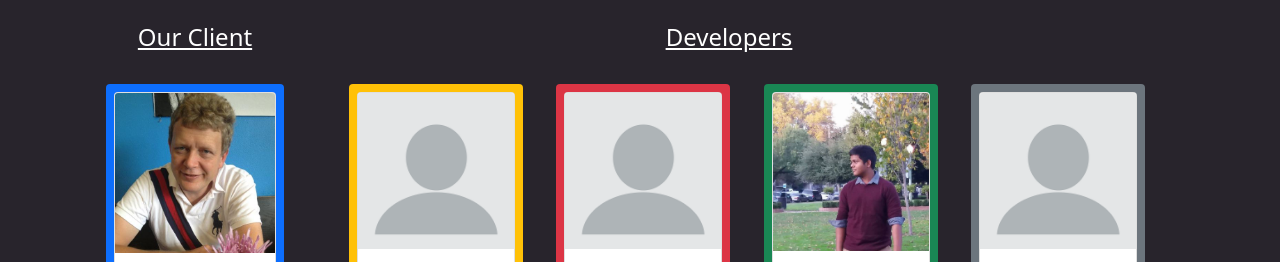
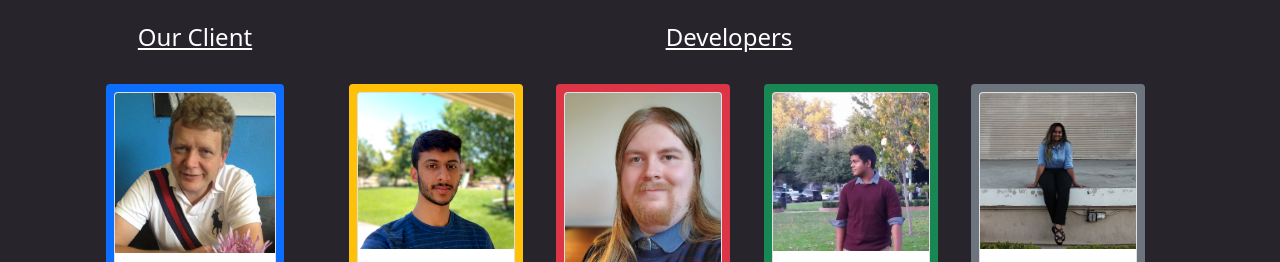
Before and after one commit to o-chib/hexisle.io, a website: page landing-page/index.html in a window 1280 px wide. Shown: the part 506-768 px from the top of the page. Drawn offline with nearby package versions, Linux system fonts and the light colour scheme.

Commit message:
Pictures added and small changes

```diff
--- a/landing-page/index.html
+++ b/landing-page/index.html
@@ -74,19 +74,19 @@
         <div class="col-md-10 ps-5 d-flex justify-content-around">
           <div class="col-md-3 p-2 rounded-2 bg-warning aboutCard">
             <div class="card h-100">
-              <img src="image/profile_pic.png" class="card-img-top" alt="...">
+              <img src="image/ajay.jpg" class="card-img-top" alt="...">
               <div class="card-body text-dark">
                 <h5 class="card-title">Ajay Bhungal</h5>
                 <p class="card-text fst-italic">Computer Science and Engineering</p>
                 <p class="card-text">Developer.</p>
-                <a class="button me-4" href="" target="_blank" rel="noopener noreferrer"><i class="fab fa-github fa-lg"></i></a>
+                <a class="button me-4" href="https://github.com/Ajay925" target="_blank" rel="noopener noreferrer"><i class="fab fa-github fa-lg"></i></a>
                 <a class="button" href="mailto:ajaybhungal@gmail.com"><i class="fa fa-envelope-o fa-lg"></i></a>
               </div>
             </div>
           </div>
           <div class="col-md-3 p-2 rounded-2 bg-danger aboutCard">
             <div class="card h-100">
-              <img src="image/profile_pic.png" class="card-img-top" alt="...">
+              <img src="image/alex.jpg" class="card-img-top" alt="...">
               <div class="card-body text-dark">
                 <h5 class="card-title">Alex Dunn</h5>
                 <p class="card-text fst-italic">Computer Science</p>
@@ -110,7 +110,7 @@
           </div>
           <div class="col-md-3 p-2 rounded-2 bg-secondary aboutCard">
             <div class="card h-100">
-              <img src="image/profile_pic.png" class="card-img-top" alt="...">
+              <img src="image/oorjit.jpg" class="card-img-top" alt="...">
               <div class="card-body text-dark">
                 <h5 class="card-title">Oorjit Chib</h5>
                 <p class="card-text fst-italic">Computer Science and Engineering</p>
--- a/landing-page/script/main.js
+++ b/landing-page/script/main.js
@@ -58,7 +58,7 @@ function checkServerStatus()
 
     let imgLoaded = 0;
     let img = document.body.appendChild(document.createElement("img"));
-    img.src = "https://play.hexisle.io/assets/help.png";
+    img.src = "https://play.hexisle.io/assets/lobby/help.png";
     // img.src = "https://raw.githubusercontent.com/o-chib/teamIO-project/main/public/favicon.ico?token=AHYXK3SB3335CLIKSZM3ZEDAVQ5RU";
 
     img.onload = function()
```
Also changed, not shown: landing-page/image/ajay.jpg (added), landing-page/image/alex.jpg (added), landing-page/image/oorjit.jpg (added).
